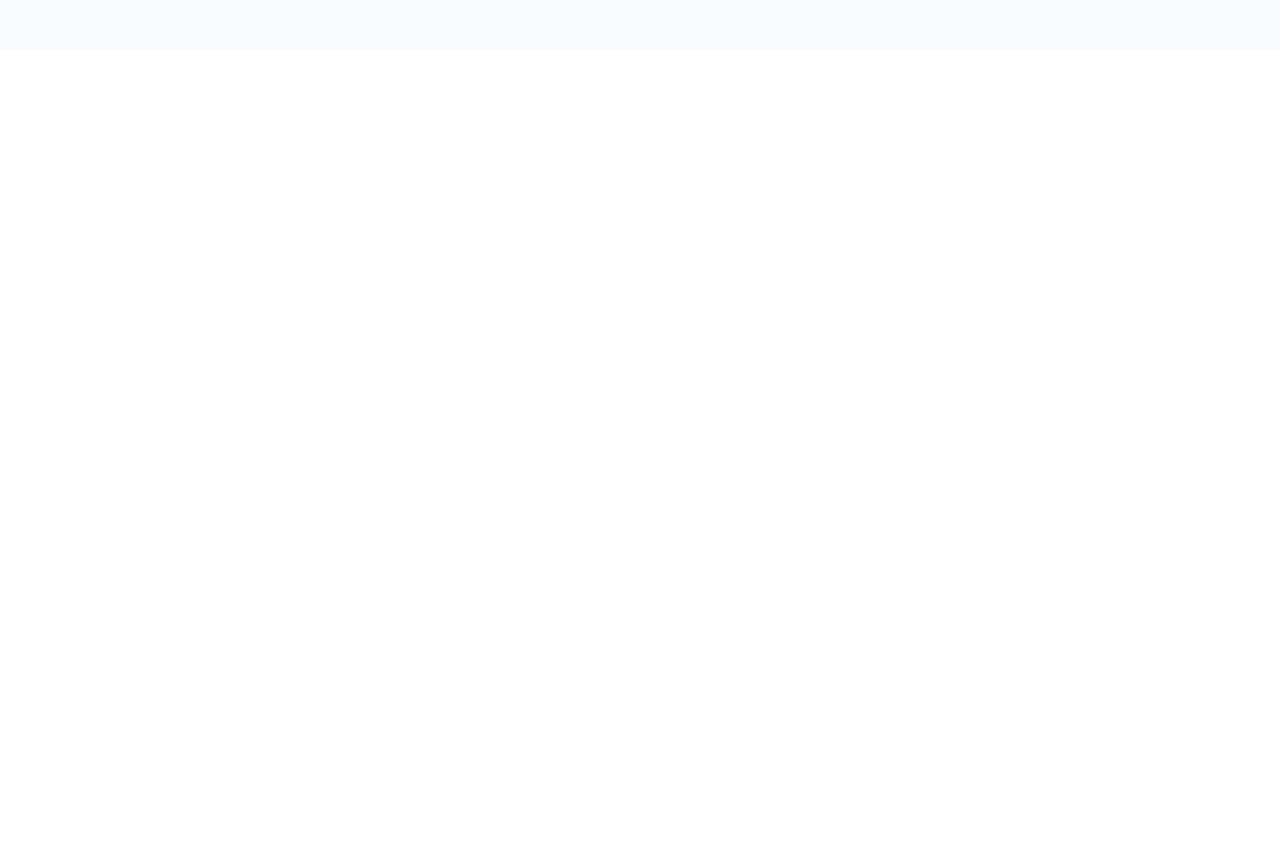
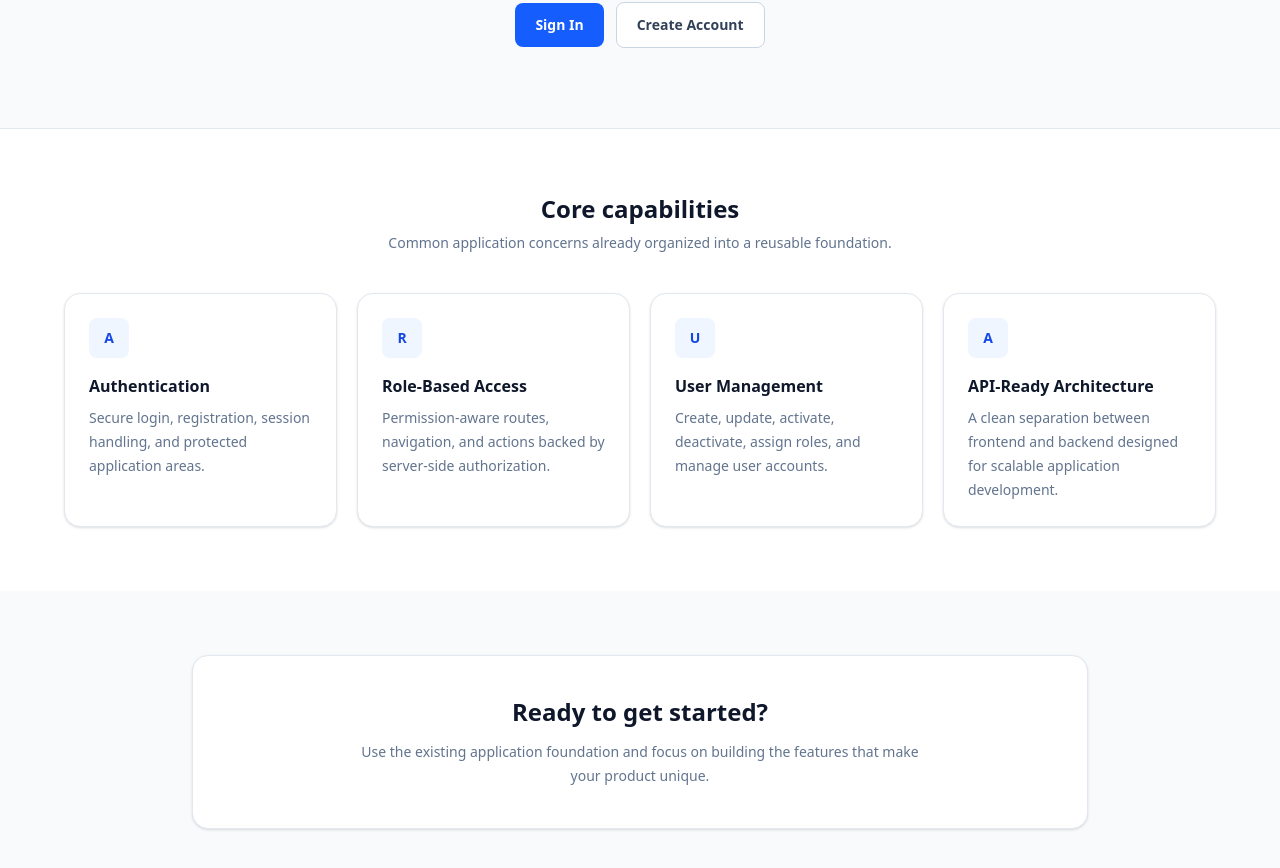
Before and after one commit to MakisVarv/angular-auth-starter, an Angular app: page / in a window 1280 px wide. Shown: the part 298-1166 px from the top of the page. Before the commit the page ends 800 px from the top, so only its background shows below. Built offline with nearby package versions, Linux system fonts and the light colour scheme.

Commit message:
homepage  created

```diff
--- a/src/app/pages/home/home.html
+++ b/src/app/pages/home/home.html
@@ -11,7 +11,67 @@
         </h1>
 
         <p class="mx-auto mt-6 max-w-2xl text-lg leading-8 text-slate-600">{{description}}</p>
+        <div class="mt-8 flex flex-wrap items-center justify-center gap-3">
+          <!-- {user ? (
+          <Link to={authenticatedDestination}
+            class="rounded-lg bg-blue-600 px-5 py-3 text-sm font-semibold text-white transition hover:bg-blue-700 focus:outline-none focus:ring-2 focus:ring-blue-300">
+          {authenticatedLabel}
+          </Link>
+          ) : ( -->
+          <a routerLink="/login"
+            class="rounded-lg bg-blue-600 px-5 py-3 text-sm font-semibold text-white transition hover:bg-blue-700 focus:outline-none focus:ring-2 focus:ring-blue-300">
+            Sign In
+          </a>
+          <a routerLink="/register"
+            class="rounded-lg border border-slate-300 bg-white px-5 py-3 text-sm font-semibold text-slate-700 transition hover:bg-slate-100 focus:outline-none focus:ring-2 focus:ring-slate-300">
+            Create Account
+          </a>
+        </div>
       </div>
     </div>
   </section>
+  <section class="border-t border-slate-200 bg-white px-4 py-16 sm:px-6 lg:px-8">
+    <div class="mx-auto max-w-6xl">
+      <div class="mb-10 text-center">
+        <h2 class="text-2xl font-semibold text-slate-900">
+          {{featuresTitle}}
+        </h2>
+        <p class="mt-2 text-sm text-slate-500">{{featuresDescription}}</p>
+      </div>
+      <div class="grid gap-5 sm:grid-cols-2 lg:grid-cols-4">
+        @for(feature of features; track feature.title){
+        <article
+          class="rounded-2xl border border-slate-200 bg-white p-6 shadow-sm transition hover:-translate-y-1 hover:shadow-md">
+          <div
+            class="mb-4 flex h-10 w-10 items-center justify-center rounded-lg bg-blue-50 text-sm font-bold text-blue-700">
+            {{feature.title.charAt(0)}}
+          </div>
+
+          <h3 class="font-semibold text-slate-900">
+            {{feature.title}}
+          </h3>
+
+          <p class="mt-2 text-sm leading-6 text-slate-500">
+            {{feature.description}}
+          </p>
+        </article>
+        }
+      </div>
+    </div>
+  </section>
+
+  <section class="px-4 py-16 sm:px-6 lg:px-8">
+    <div
+      class="mx-auto max-w-4xl rounded-2xl border border-slate-200 bg-white px-6 py-10 text-center shadow-sm sm:px-10">
+      <h2 class="text-2xl font-semibold text-slate-900">
+        Ready to get started?
+      </h2>
+
+      <p class="mx-auto mt-3 max-w-xl text-sm leading-6 text-slate-500">
+        Use the existing application foundation and focus on building the
+        features that make your product unique.
+      </p>
+    </div>
+  </section>
+
 </div>
--- a/src/app/pages/home/home.ts
+++ b/src/app/pages/home/home.ts
@@ -1,7 +1,8 @@
 import { Component } from '@angular/core';
+import { RouterLink } from '@angular/router';
 
 @Component({
-  imports: [],
+  imports: [RouterLink],
   selector: 'app-home',
   styleUrl: './home.css',
   templateUrl: './home.html',
@@ -11,6 +12,8 @@ export class Home {
   subTitle = 'Build on a solid foundation';
   description =
     'A reusable application foundation with authentication, role-based access control, user management, and a clean frontend-backend architecture.';
+  featuresTitle = 'Core capabilities';
+  featuresDescription = 'Common application concerns already organized into a reusable foundation.';
   features = [
     {
       title: 'Authentication',
```
